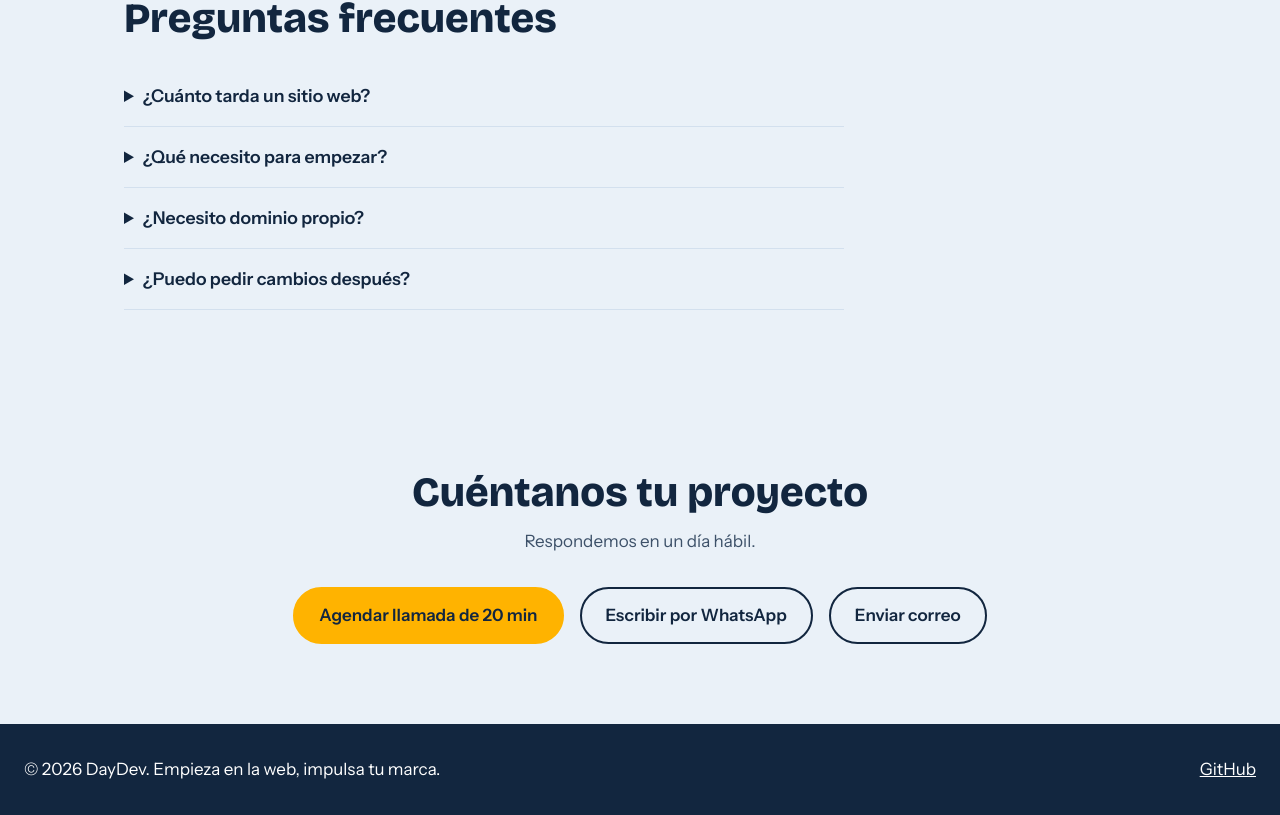
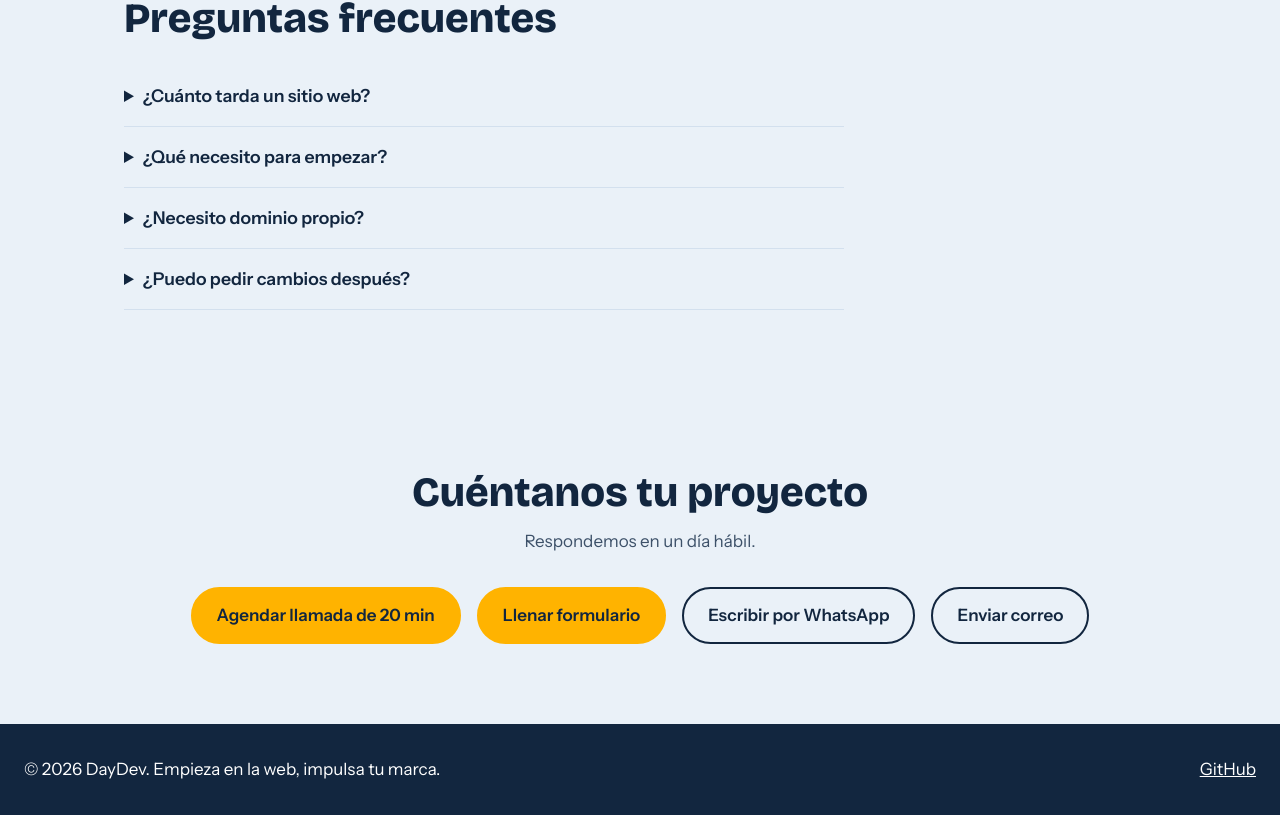
Before and after one commit to David-HDM/daydev-web, a React (Vite) app: page / in a window 1280 px wide. Shown: the part 2680-3495 px from the top of the page. Built offline with nearby package versions, Linux system fonts and the light colour scheme.

Commit message:
Boton de formulario agregado a la sección de contacto.

```diff
--- a/index.html
+++ b/index.html
@@ -10,8 +10,7 @@
     <link rel="icon" href="/favicon.svg" type="image/svg+xml" />
     <link rel="icon" href="/favicon.ico" sizes="48x48" />
     <link rel="apple-touch-icon" href="/apple-touch-icon.png" />
-    <!-- EDITAR: reemplaza por la dirección real de tu sitio -->
-    <meta property="og:image" content="https://daydev-web.netlify.app" />
+    <meta property="og:image" content="https://daydev-web.netlify.app/og-image.png" />
     <meta name="twitter:card" content="summary_large_image" />
     <link rel="preconnect" href="https://fonts.googleapis.com" />
     <link rel="preconnect" href="https://fonts.gstatic.com" crossorigin />
--- a/src/App.jsx
+++ b/src/App.jsx
@@ -129,6 +129,7 @@ function Contact() {
       <p className="sub">Respondemos en un día hábil.</p>
       <div className="actions">
         <a className="btn" href={brand.agenda}>Agendar llamada de 20 min</a>
+        <a className="btn" href={brand.formulario}>Llenar formulario</a>
         <a className="btn btn-outline" href={wa("Hola, quiero cotizar un sitio web con DayDev.")}>Escribir por WhatsApp</a>
         <a className="btn btn-outline" href={`mailto:${brand.email}?subject=Cotización de sitio web`}>Enviar correo</a>
       </div>
```
